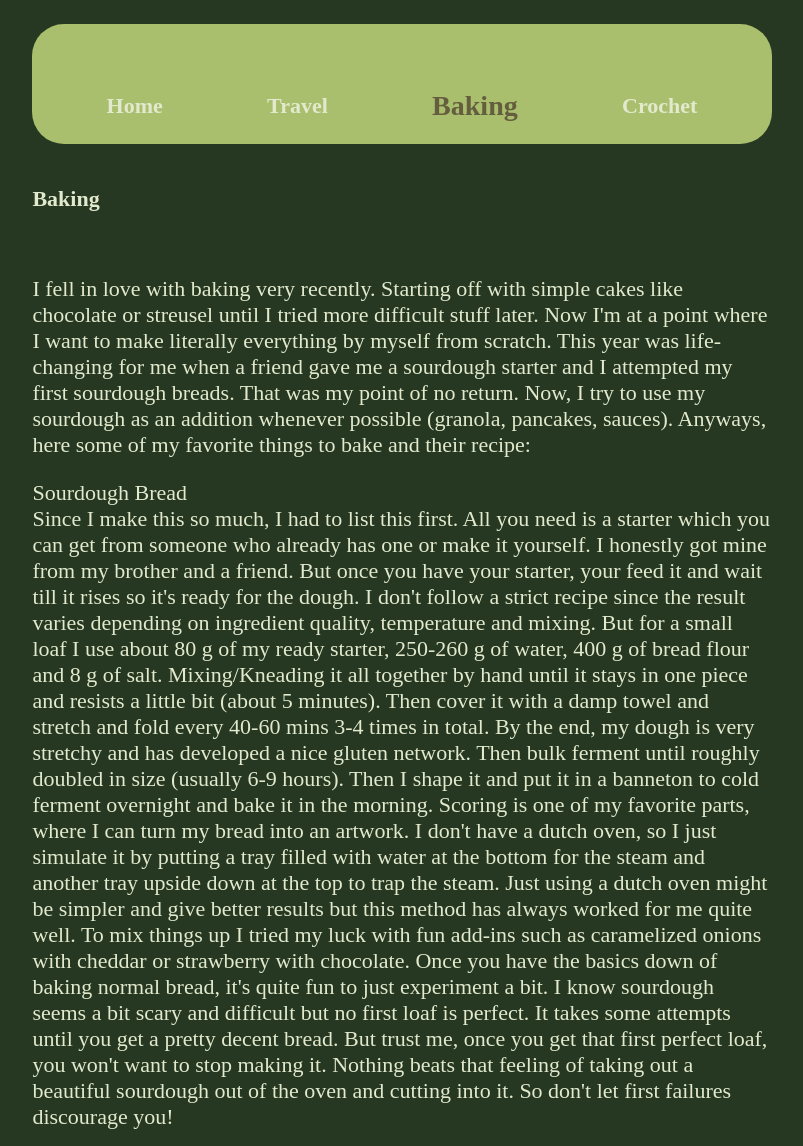
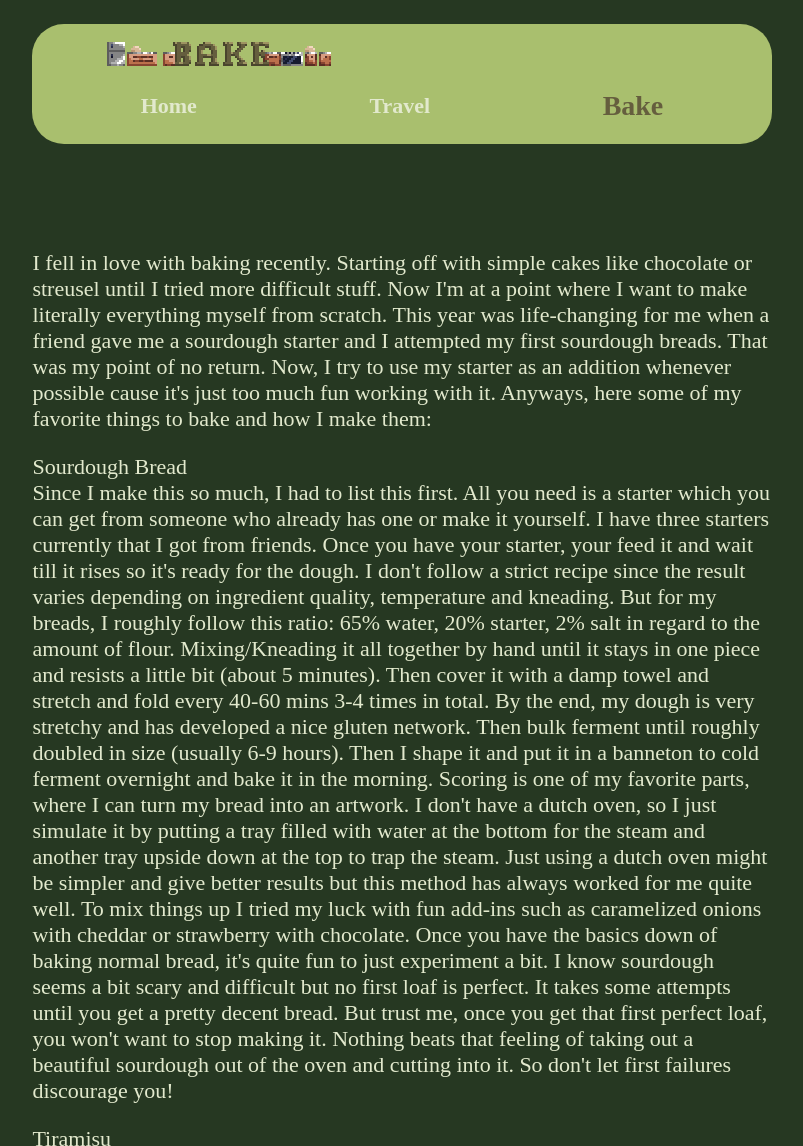
Before and after one commit to jushyie/personal_website, a plain HTML site: page bake.html in a window 1280 px wide. Shown: the top 1146 px of the page, without its empty margins (238-1041 px from the left). Drawn offline with Linux system fonts and the light colour scheme.

Commit message:
added baking GIF

```diff
--- a/baking.html
+++ b/bake.html
@@ -13,33 +13,33 @@
 
 
 
-    <p id="bakingText"><b>Baking</b></p>
+    <p id="bakingText"><b></b></p>
     <div class="bakingText">
         <p>
-            I fell in love with baking very recently. Starting off with simple cakes
-            like chocolate or streusel until I tried more difficult stuff later.
+            I fell in love with baking recently. Starting off with simple cakes
+            like chocolate or streusel until I tried more difficult stuff.
             Now I'm at a point where I
-            want to make literally everything by myself from
+            want to make literally everything myself from
             scratch. This year was life-changing for me when a
             friend gave me a sourdough starter and I attempted my
             first sourdough breads. That was my point of no return.
-            Now, I try to use my sourdough as an addition whenever possible
-            (granola, pancakes, sauces).
+            Now, I try to use my starter as an addition whenever possible
+            cause it's just too much fun working with it.
             Anyways, here some of my favorite things
-            to bake and their recipe:
+            to bake and how I make them:
             <br/>
         </p>
         <p>
             Sourdough Bread <br/>
             Since I make this so much, I had to list this first.
             All you need is a starter which you can get from someone
-            who already has one or make it yourself. I honestly got mine
-            from my brother and a friend. But once you have your starter,
+            who already has one or make it yourself. I have three starters currently that
+            I got from friends. Once you have your starter,
             your feed it and wait till it rises so it's ready for the dough.
             I don't follow a strict recipe since the result varies depending
-            on ingredient quality, temperature and mixing. But for a small loaf
-            I use about 80 g of my ready starter, 250-260 g of water, 400 g of
-            bread flour and 8 g of salt. Mixing/Kneading it all together by hand
+            on ingredient quality, temperature and kneading. But for my breads, I roughly follow
+            this ratio: 65% water, 20% starter, 2% salt in regard to the amount of flour.
+             Mixing/Kneading it all together by hand
             until it stays in one piece and resists a little bit (about 5 minutes).
             Then cover it with a damp towel and stretch and fold every 40-60 mins 3-4
             times in total. By the end, my dough is very stretchy and has developed a nice
--- a/main.js
+++ b/main.js
@@ -8,8 +8,7 @@ const navBoxHTML = `
     <ul id="navList">
         <li><a id="home" href="index.html">Home</a></li>
         <li><a id="travel" href="travel.html">Travel</a></li>
-        <li><a id="baking" href="baking.html">Baking</a></li>
-        <li><a id="crochet" href="crochet.html">Crochet</a></li>
+        <li><a id="bake" href="bake.html">Bake</a></li>
     </ul>
     `;
 
@@ -55,6 +54,9 @@ document.addEventListener('DOMContentLoaded', () => {
                 case ("travel.html") :
                     currPageGIF.src = "visuals/travelPageGIF.gif";
                     break;
+                case ("bake.html") :
+                    currPageGIF.src = "visuals/bakePageGIF.gif";
+                    break;
                 default:
                     currPageGIF.src = "";
                     break;
```
Also changed, not shown: crochet.html (deleted, +0 -24 lines), travel.html (+2 -2 lines), visuals/bakePageGIF.gif (added), 1 other file.
